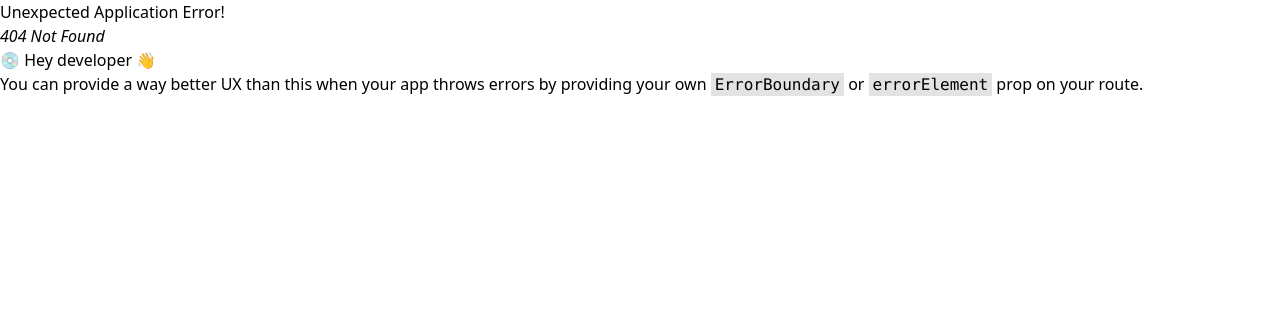
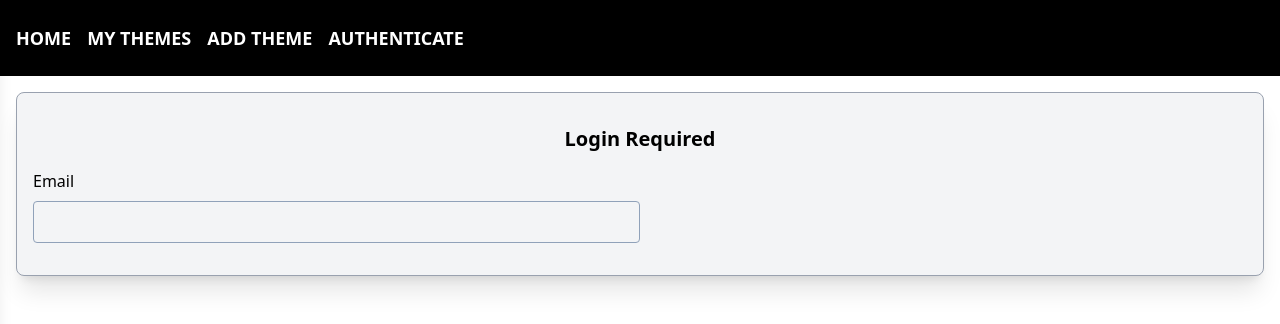
Before and after one commit to Earlssu/MERN_FS_Project, a React (Vite) app in the folder apps/client/: page /auth in a window 1280 px wide. Before the commit this address had no page. Shown: the top 324 px of the page. Built offline with nearby package versions, Linux system fonts and the light colour scheme.

Commit message:
[Feat]Setup Auth Page

```diff
--- /dev/null
+++ b/apps/client/src/features/users/pages/Auth.tsx
@@ -0,0 +1,24 @@
+import Card from '@/shared/components/UIElements/Card.tsx';
+import Input from '@/shared/components/FormElements/Input.tsx';
+import { VALIDATOR_EMAIL } from '@/shared/utils/validators.ts';
+
+const Auth = () => {
+  return (
+    <div className={'p-4'}>
+      <Card>
+        <h2 className={'text-xl font-bold'}>Login Required</h2>
+        <form className={'w-full'}>
+          <Input
+            id={'email'}
+            label={'Email'}
+            errorText={'Please enter a valid Email'}
+            validators={[VALIDATOR_EMAIL()]}
+            onInputChange={() => {}}
+          />
+        </form>
+      </Card>
+    </div>
+  );
+};
+
+export default Auth;
```
Also changed, not shown: apps/client/src/router/index.tsx (+9 -4 lines).
